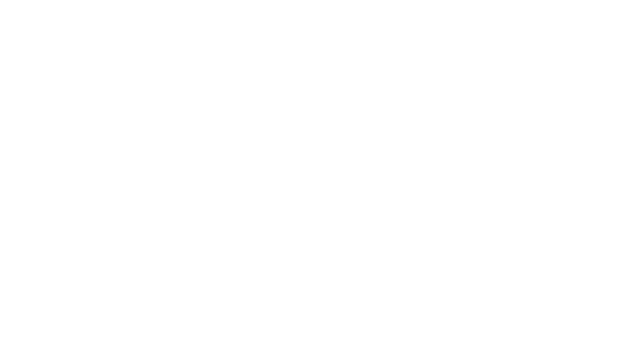
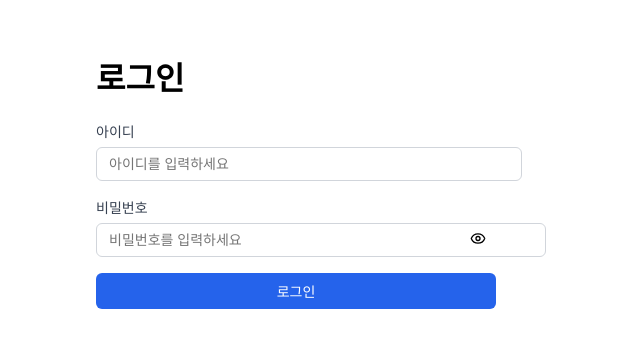
Before and after one commit to begojara99/components-box, a React (Create React App) app: page /login-page in a window 1280 px wide. Before the commit this address had no page. Shown: the top 348 px of the page, without its empty margins (344-984 px from the left). Built offline with nearby package versions, Linux system fonts and the light colour scheme.

Commit message:
[COMPONENTS] AuthForm Molecule 컴포넌트 구현 #12

```diff
--- a/src/App.tsx
+++ b/src/App.tsx
@@ -3,6 +3,8 @@
 import InputSection from "./Display/Input.display";
 import ButtonSection from "./Display/Button.display";
 import LabelSection from "./Display/Label.display";
+import LoginForm from "./Display/InputField.display";
+import LoginPage from "./Display/AuthForm.display";
 
 const Root = styled.div`
   position: absolute;
@@ -19,6 +21,8 @@
         <Route path="/input" element={<InputSection />} />
         <Route path="/button" element={<ButtonSection />} />
         <Route path="/label" element={<LabelSection />} />
+        <Route path="/login-form" element={<LoginForm />} />
+        <Route path="/login-page" element={<LoginPage />} />
       </Routes>
     </Root>
   );
--- /dev/null
+++ b/src/Display/AuthForm.display.tsx
@@ -0,0 +1,10 @@
+import { AuthForm } from "../components/molecules/authForm";
+
+export default function LoginPage() {
+  return (
+    <main style={{ maxWidth: 400, margin: "0 auto", padding: "2rem" }}>
+      <h1>로그인</h1>
+      <AuthForm />
+    </main>
+  );
+}
--- a/src/Display/Icon.display.tsx
+++ b/src/Display/Icon.display.tsx
@@ -1,8 +1,7 @@
-// components/atoms/icon/CheckIcon.tsx
 import { Check } from "lucide-react";
 import { IconWrapper } from "../components/atoms/icon/IconWrapper";
 
-export const CheckIcon = () => {
+export const CheckSection = () => {
   return (
     <IconWrapper size={24} color="#10b981">
       <Check />
--- /dev/null
+++ b/src/components/molecules/authForm/AuthForm.tsx
@@ -0,0 +1,50 @@
+import { useState } from "react";
+import { PrimaryInput, PasswordInput } from "../../atoms/input";
+import { BaseLabel } from "../../atoms/label";
+import { PrimaryButton } from "../../atoms/button";
+import styled from "styled-components";
+
+const FormWrapper = styled.div`
+  display: flex;
+  flex-direction: column;
+  gap: 16px;
+`;
+
+export const AuthForm = () => {
+  const [id, setId] = useState("");
+  const [pw, setPw] = useState("");
+
+  const handleSubmit = () => {
+    if (!id || !pw) {
+      alert("아이디와 비밀번호를 입력하세요.");
+      return;
+    }
+    alert(`로그인 시도\nID: ${id}, PW: ${pw}`);
+  };
+
+  return (
+    <FormWrapper>
+      <div>
+        <BaseLabel htmlFor="userId">아이디</BaseLabel>
+        <PrimaryInput
+          id="userId"
+          value={id}
+          onChange={(e) => setId(e.target.value)}
+          placeholder="아이디를 입력하세요"
+        />
+      </div>
+
+      <div>
+        <BaseLabel htmlFor="password">비밀번호</BaseLabel>
+        <PasswordInput
+          id="password"
+          value={pw}
+          onChange={(e) => setPw(e.target.value)}
+          placeholder="비밀번호를 입력하세요"
+        />
+      </div>
+
+      <PrimaryButton onClick={handleSubmit}>로그인</PrimaryButton>
+    </FormWrapper>
+  );
+};
--- /dev/null
+++ b/src/components/molecules/authForm/index.ts
@@ -0,0 +1 @@
+export { AuthForm } from "./AuthForm";
```
